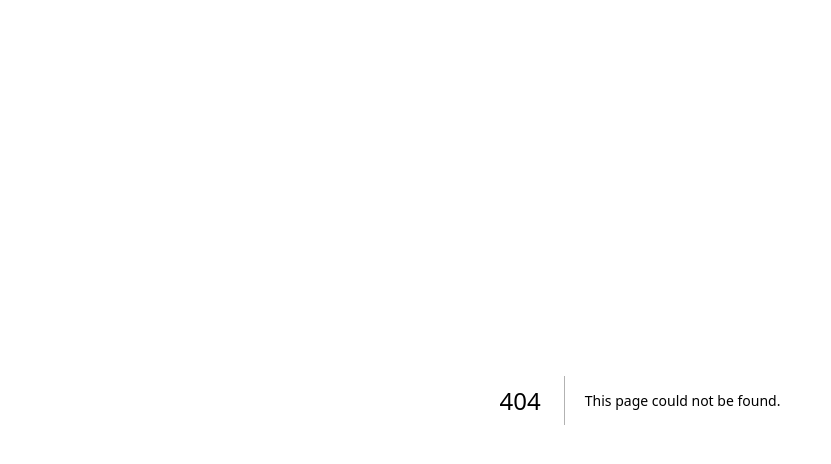
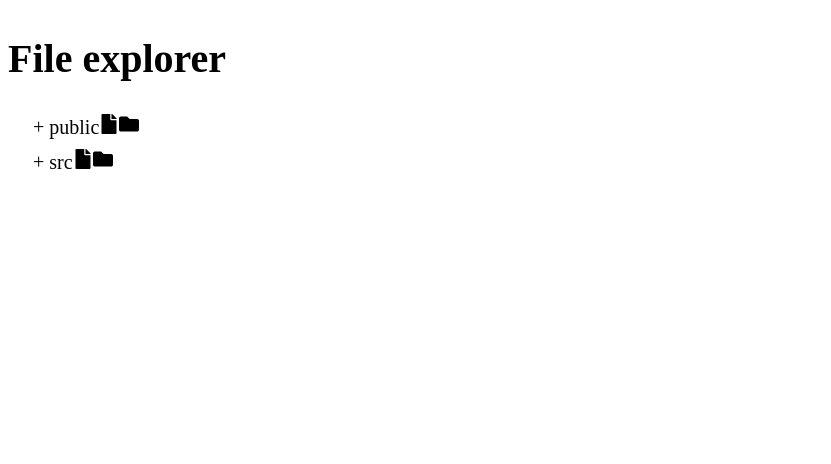
Before and after one commit to saivivek116/frontend-components, a Next.js app: page /file-explorer in a window 1280 px wide. Before the commit this address had no page. Shown: the top 464 px of the page, without its empty margins (0-831 px from the left). Built offline with nearby package versions, Linux system fonts and the light colour scheme.

Commit message:
file explorer initial commit

```diff
--- a/package.json
+++ b/package.json
@@ -9,8 +9,9 @@
     "lint": "next lint"
   },
   "dependencies": {
+    "next": "15.3.1",
     "react": "^19.0.0",
     "react-dom": "^19.0.0",
-    "next": "15.3.1"
+    "react-icons": "^5.5.0"
   }
 }
--- /dev/null
+++ b/src/app/file-explorer/data.js
@@ -0,0 +1,32 @@
+export const Data = [
+    {
+        "id":1,
+        "name":"public",
+        "isFolder": true,
+        "children":[
+            {
+                "id":2,
+                "name":"index.html",
+                "isFolder":false
+            }
+        ]
+    },
+    {
+        "id":3,
+        "name": "src",
+        "isFolder":true,
+        "children":[
+            {
+                "id":4,
+                "name":"components",
+                "isFolder": true,
+                "children":[]
+            },
+            {
+                "id":5,
+                "name":"App.js",
+                "isFolder":false,
+            }
+        ]
+    }
+]
--- /dev/null
+++ b/src/app/file-explorer/page.jsx
@@ -0,0 +1,46 @@
+"use client";
+import {useState, useEffect, useRef} from "react";
+import { FaFile, FaFolder } from "react-icons/fa";
+import "./style.css"
+import {Data} from "./data"
+const FileExplorer = ()=>{
+    const [data, setData] = useState(Data);
+
+
+    const Node = ({item})=>{
+        const [expand, setExpand] = useState(false);
+        return (
+            <div className="item">
+                {item.isFolder && <span className="expand" onClick={()=>setExpand(prev=>!prev)}>{expand?"-":"+"}</span>}
+                <span>{item.name}</span>
+                {item.children && <><span><FaFile /></span>
+                    <span><FaFolder /></span></>
+
+                }
+                {expand && item.children && <DisplayTree data={item.children} />}
+            </div>
+        )
+    }
+    const DisplayTree = ({data})=>{
+        if(data.length===0) return
+        return (
+            <div className="folder-container">
+                {
+                    data.map((item, id)=>{
+                        return (
+                            <Node key={id} item={item}/>
+                        )
+                    })
+                }
+            </div>
+        )
+    }
+    return (
+        <div className="container">
+            <h1>File explorer</h1>
+            <DisplayTree data={data} />
+        </div>
+    )
+}
+
+export default FileExplorer;
--- /dev/null
+++ b/src/app/file-explorer/style.css
@@ -0,0 +1,16 @@
+.container{
+    font-size: 20px;
+}
+.folder-container{
+    padding-left: 20px;
+}
+
+.expand{
+    cursor: pointer;
+    margin-right: 5px;
+    /* padding: 5px; */
+}
+
+.item{
+    padding: 5px;
+}
```
Also changed, not shown: 1 other file (tests, documents, lock files or other folders).
